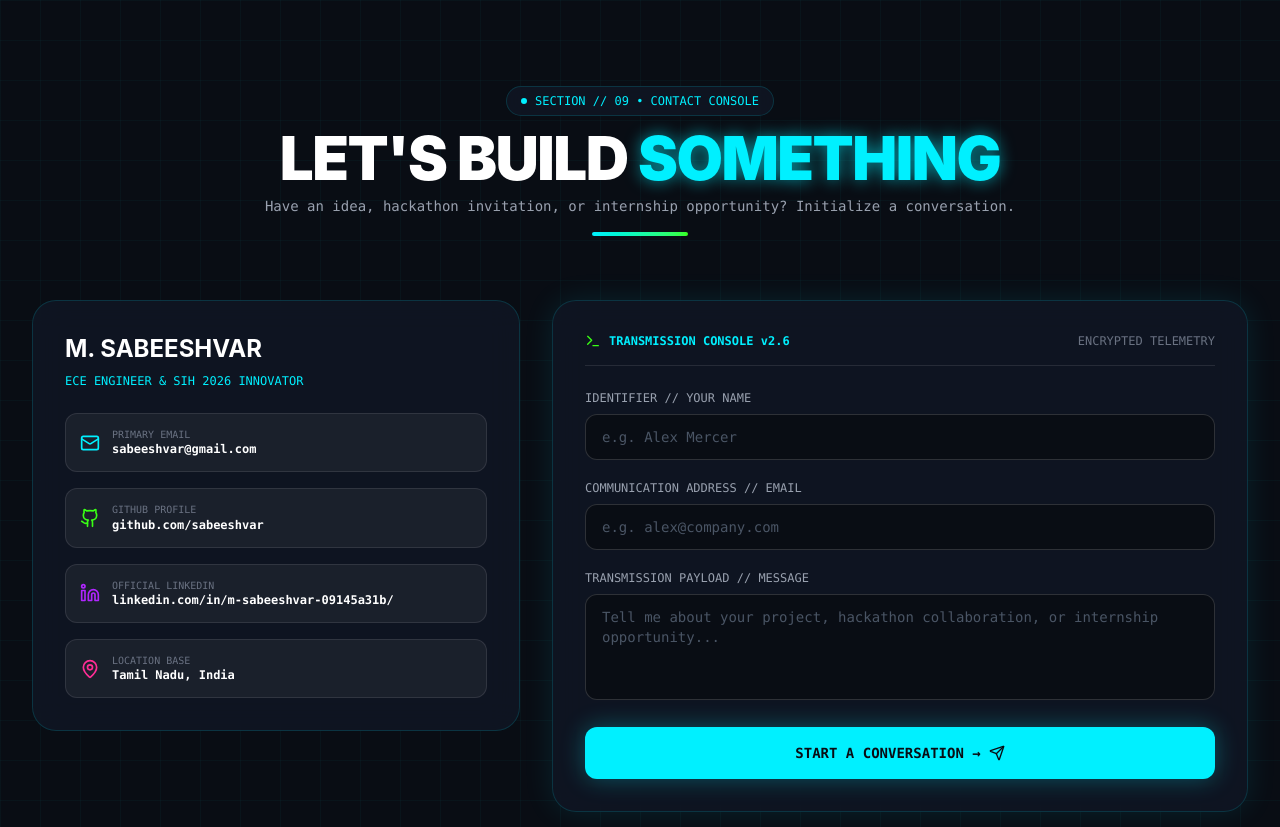
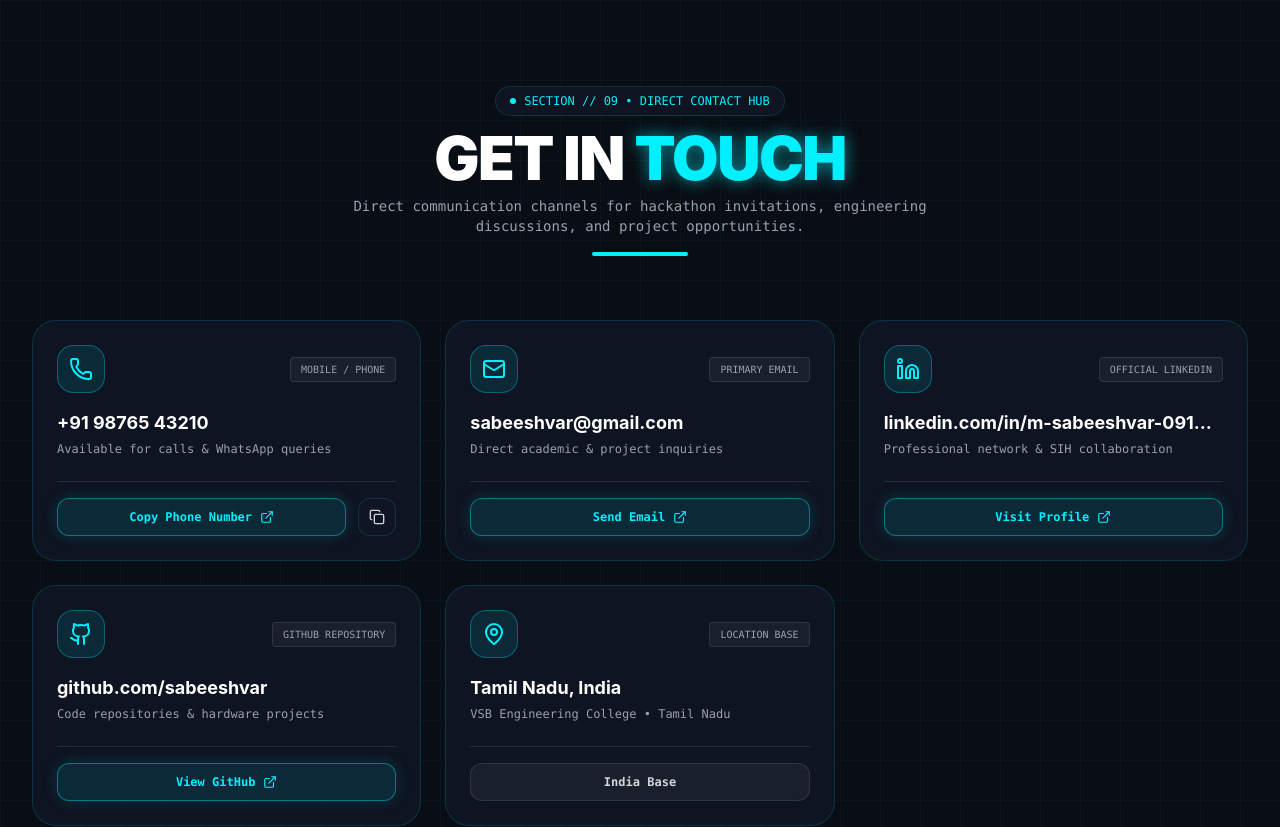
Before and after one commit to sabeeshvar/Portfolio, a React (Vite) app: page / in a window 1280 px wide. Shown: the part 11000-11827 px from the top of the page. Built offline with nearby package versions, Linux system fonts and the light colour scheme.

Commit message:
Remove contact form box and replace with direct contact cards hub for phone, email, LinkedIn, GitHub and location

```diff
--- a/src/components/Contact.jsx
+++ b/src/components/Contact.jsx
@@ -1,193 +1,154 @@
 import React, { useState } from 'react';
-import { Send, Terminal, CheckCircle2, Mail, MapPin, Sparkles } from 'lucide-react';
+import { Mail, Phone, MapPin, ExternalLink, Copy, Check, Terminal, Sparkles } from 'lucide-react';
 import { GithubIcon, LinkedinIcon } from './SocialIcons';
-import confetti from 'canvas-confetti';
 
 export default function Contact() {
-  const [formData, setFormData] = useState({ name: '', email: '', message: '' });
-  const [isSubmitting, setIsSubmitting] = useState(false);
-  const [isSubmitted, setIsSubmitted] = useState(false);
+  const [copiedField, setCopiedField] = useState(null);
 
-  const handleSubmit = (e) => {
-    e.preventDefault();
-    if (!formData.name || !formData.email || !formData.message) return;
+  const phone = "+91 98765 43210"; // Placeholder — update with your exact mobile number
+  const email = "sabeeshvar@gmail.com";
+  const linkedin = "https://www.linkedin.com/in/m-sabeeshvar-09145a31b/";
+  const github = "https://github.com/sabeeshvar";
+  const location = "Tamil Nadu, India";
 
-    setIsSubmitting(true);
-    setTimeout(() => {
-      setIsSubmitting(false);
-      setIsSubmitted(true);
-      confetti({
-        particleCount: 80,
-        spread: 60,
-        origin: { y: 0.8 },
-        colors: ['#00F0FF', '#B026FF', '#39FF14'],
-      });
-    }, 1000);
+  const handleCopy = (text, fieldName) => {
+    navigator.clipboard.writeText(text);
+    setCopiedField(fieldName);
+    setTimeout(() => setCopiedField(null), 2000);
   };
+
+  const contactCards = [
+    {
+      id: 'phone',
+      title: 'MOBILE / PHONE',
+      value: phone,
+      subtext: 'Available for calls & WhatsApp queries',
+      icon: Phone,
+      color: '#00F0FF',
+      actionType: 'copy',
+      actionLabel: 'Copy Phone Number',
+      href: `tel:${phone.replace(/\s+/g, '')}`,
+    },
+    {
+      id: 'email',
+      title: 'PRIMARY EMAIL',
+      value: email,
+      subtext: 'Direct academic & project inquiries',
+      icon: Mail,
+      color: '#00F0FF',
+      actionType: 'email',
+      actionLabel: 'Send Email',
+      href: `mailto:${email}`,
+    },
+    {
+      id: 'linkedin',
+      title: 'OFFICIAL LINKEDIN',
+      value: 'linkedin.com/in/m-sabeeshvar-09145a31b/',
+      subtext: 'Professional network & SIH collaboration',
+      icon: LinkedinIcon,
+      color: '#00F0FF',
+      actionType: 'link',
+      actionLabel: 'Visit Profile',
+      href: linkedin,
+    },
+    {
+      id: 'github',
+      title: 'GITHUB REPOSITORY',
+      value: 'github.com/sabeeshvar',
+      subtext: 'Code repositories & hardware projects',
+      icon: GithubIcon,
+      color: '#00F0FF',
+      actionType: 'link',
+      actionLabel: 'View GitHub',
+      href: github,
+    },
+    {
+      id: 'location',
+      title: 'LOCATION BASE',
+      value: location,
+      subtext: 'VSB Engineering College • Tamil Nadu',
+      icon: MapPin,
+      color: '#00F0FF',
+      actionType: 'info',
+      actionLabel: 'India Base',
+      href: null,
+    },
+  ];
 
   return (
     <section id="contact" className="py-24 relative z-10 px-4 sm:px-6 lg:px-8 max-w-7xl mx-auto">
-      {/* Header */}
+      {/* Section Header */}
       <div className="text-center mb-16">
         <div className="inline-flex items-center gap-2 px-3.5 py-1.5 rounded-full glass-panel border border-[#00F0FF]/30 text-xs font-mono text-[#00F0FF] mb-3">
           <span className="w-1.5 h-1.5 rounded-full bg-[#00F0FF]" />
-          <span>SECTION // 09 • CONTACT CONSOLE</span>
+          <span>SECTION // 09 • DIRECT CONTACT HUB</span>
         </div>
         <h2 className="text-4xl sm:text-6xl font-black font-orbitron text-white tracking-tight uppercase">
-          LET'S BUILD <span className="text-[#00F0FF] glow-text-cyan">SOMETHING</span>
+          GET IN <span className="text-[#00F0FF] glow-text-cyan">TOUCH</span>
         </h2>
-        <p className="text-sm font-mono text-gray-400 mt-2">
-          Have an idea, hackathon invitation, or internship opportunity? Initialize a conversation.
+        <p className="text-sm font-mono text-gray-400 mt-2 max-w-xl mx-auto">
+          Direct communication channels for hackathon invitations, engineering discussions, and project opportunities.
         </p>
-        <div className="w-24 h-1 bg-gradient-to-r from-[#00F0FF] to-[#39FF14] mx-auto mt-4 rounded-full" />
+        <div className="w-24 h-1 bg-[#00F0FF] mx-auto mt-4 rounded-full" />
       </div>
 
-      <div className="grid grid-cols-1 lg:grid-cols-12 gap-8 items-start">
-        {/* Left Column: Direct Links & Info */}
-        <div className="lg:col-span-5 space-y-6">
-          <div className="glass-panel p-8 rounded-3xl border border-white/10 relative overflow-hidden">
-            <h3 className="text-2xl font-bold font-orbitron text-white mb-2">
-              M. SABEESHVAR
-            </h3>
-            <p className="text-xs font-mono text-[#00F0FF] mb-6">
-              ECE ENGINEER & SIH 2026 INNOVATOR
-            </p>
+      {/* DIRECT CONTACT CARDS GRID */}
+      <div className="grid grid-cols-1 md:grid-cols-2 lg:grid-cols-3 gap-6">
+        {contactCards.map((card) => {
+          const Icon = card.icon;
+          const isCopied = copiedField === card.id;
 
-            <div className="space-y-4 font-mono text-xs text-gray-300">
-              <div className="flex items-center gap-3 p-3.5 rounded-xl bg-white/5 border border-white/10">
-                <Mail className="w-5 h-5 text-[#00F0FF]" />
-                <div>
-                  <span className="text-[10px] text-gray-500 block">PRIMARY EMAIL</span>
-                  <a href="mailto:sabeeshvar@gmail.com" className="text-white hover:text-[#00F0FF] transition-colors font-bold">
-                    sabeeshvar@gmail.com
-                  </a>
+          return (
+            <div
+              key={card.id}
+              className="glass-panel p-6 rounded-3xl border border-white/10 hover:border-[#00F0FF] transition-all duration-300 flex flex-col justify-between group relative overflow-hidden"
+            >
+              <div>
+                <div className="flex items-center justify-between mb-4">
+                  <div className="w-12 h-12 rounded-2xl flex items-center justify-center border bg-[#00F0FF]/10 border-[#00F0FF]/30 text-[#00F0FF] group-hover:scale-110 transition-transform">
+                    <Icon className="w-6 h-6" />
+                  </div>
+                  <span className="text-[10px] font-mono px-2.5 py-1 rounded border bg-white/5 border-white/10 text-gray-400">
+                    {card.title}
+                  </span>
                 </div>
+
+                <h3 className="text-lg font-bold font-orbitron text-white mb-1 group-hover:text-[#00F0FF] transition-colors truncate">
+                  {card.value}
+                </h3>
+                <p className="text-xs font-mono text-gray-400 mb-6">{card.subtext}</p>
               </div>
 
-              <div className="flex items-center gap-3 p-3.5 rounded-xl bg-white/5 border border-white/10">
-                <GithubIcon className="w-5 h-5 text-[#39FF14]" />
-                <div>
-                  <span className="text-[10px] text-gray-500 block">GITHUB PROFILE</span>
-                  <a href="https://github.com/sabeeshvar" target="_blank" rel="noopener noreferrer" className="text-white hover:text-[#39FF14] transition-colors font-bold">
-                    github.com/sabeeshvar
+              <div className="pt-4 border-t border-white/10 flex items-center justify-between gap-3">
+                {card.href ? (
+                  <a
+                    href={card.href}
+                    target={card.href.startsWith('http') ? '_blank' : '_self'}
+                    rel="noopener noreferrer"
+                    className="w-full py-2.5 rounded-xl bg-[#00F0FF]/10 border border-[#00F0FF]/40 text-[#00F0FF] font-mono text-xs font-bold hover:bg-[#00F0FF] hover:text-[#090D14] transition-all duration-300 flex items-center justify-center gap-2 cursor-pointer shadow-[0_0_15px_rgba(0,240,255,0.15)]"
+                  >
+                    <span>{card.actionLabel}</span>
+                    <ExternalLink className="w-3.5 h-3.5" />
                   </a>
-                </div>
-              </div>
+                ) : (
+                  <div className="w-full py-2.5 rounded-xl bg-white/5 border border-white/10 text-gray-300 font-mono text-xs font-bold flex items-center justify-center gap-2">
+                    <span>{card.actionLabel}</span>
+                  </div>
+                )}
 
-              <div className="flex items-center gap-3 p-3.5 rounded-xl bg-white/5 border border-white/10">
-                <LinkedinIcon className="w-5 h-5 text-[#B026FF]" />
-                <div>
-                  <span className="text-[10px] text-gray-500 block">OFFICIAL LINKEDIN</span>
-                  <a
-                    href="https://www.linkedin.com/in/m-sabeeshvar-09145a31b/"
-                    target="_blank"
-                    rel="noopener noreferrer"
-                    className="text-white hover:text-[#B026FF] transition-colors font-bold truncate block"
+                {card.actionType === 'copy' || card.id === 'phone' ? (
+                  <button
+                    onClick={() => handleCopy(card.value, card.id)}
+                    className="p-2.5 rounded-xl glass-panel text-gray-300 hover:text-[#00F0FF] hover:border-[#00F0FF] transition-colors cursor-pointer"
+                    title="Copy to clipboard"
                   >
-                    linkedin.com/in/m-sabeeshvar-09145a31b/
-                  </a>
-                </div>
-              </div>
-
-              <div className="flex items-center gap-3 p-3.5 rounded-xl bg-white/5 border border-white/10">
-                <MapPin className="w-5 h-5 text-[#FF2D95]" />
-                <div>
-                  <span className="text-[10px] text-gray-500 block">LOCATION BASE</span>
-                  <span className="text-white font-bold">Tamil Nadu, India</span>
-                </div>
+                    {isCopied ? <Check className="w-4 h-4 text-[#39FF14]" /> : <Copy className="w-4 h-4" />}
+                  </button>
+                ) : null}
               </div>
             </div>
-          </div>
-        </div>
-
-        {/* Right Column: Console Form */}
-        <div className="lg:col-span-7">
-          <div className="glass-panel p-8 rounded-3xl border border-[#00F0FF]/30 shadow-[0_0_30px_rgba(0,240,255,0.1)] relative">
-            <div className="flex items-center justify-between border-b border-white/10 pb-4 mb-6 font-mono text-xs">
-              <span className="text-[#00F0FF] font-bold flex items-center gap-2">
-                <Terminal className="w-4 h-4 text-[#39FF14]" />
-                TRANSMISSION CONSOLE v2.6
-              </span>
-              <span className="text-gray-500">ENCRYPTED TELEMETRY</span>
-            </div>
-
-            {isSubmitted ? (
-              <div className="py-12 text-center space-y-4 animate-fadeIn">
-                <div className="w-16 h-16 rounded-full bg-[#39FF14]/15 border border-[#39FF14] text-[#39FF14] flex items-center justify-center mx-auto">
-                  <CheckCircle2 className="w-8 h-8" />
-                </div>
-                <h4 className="text-xl font-bold font-orbitron text-white">
-                  TRANSMISSION RECEIVED!
-                </h4>
-                <p className="text-sm text-gray-300 font-sans max-w-md mx-auto">
-                  Thank you for reaching out, <strong className="text-[#00F0FF]">{formData.name}</strong>. I will get back to you shortly.
-                </p>
-                <button
-                  onClick={() => {
-                    setIsSubmitted(false);
-                    setFormData({ name: '', email: '', message: '' });
-                  }}
-                  className="px-6 py-2.5 rounded-xl glass-panel text-xs font-mono text-[#00F0FF] hover:border-[#00F0FF] transition-all cursor-pointer"
-                >
-                  SEND ANOTHER MESSAGE
-                </button>
-              </div>
-            ) : (
-              <form onSubmit={handleSubmit} className="space-y-5 font-mono">
-                <div>
-                  <label className="block text-xs text-gray-400 mb-2">
-                    IDENTIFIER // YOUR NAME
-                  </label>
-                  <input
-                    type="text"
-                    required
-                    placeholder="e.g. Alex Mercer"
-                    value={formData.name}
-                    onChange={(e) => setFormData({ ...formData, name: e.target.value })}
-                    className="w-full px-4 py-3 rounded-xl bg-[#090D14] border border-white/15 text-white placeholder-gray-600 focus:outline-none focus:border-[#00F0FF] focus:ring-1 focus:ring-[#00F0FF] transition-all text-sm"
-                  />
-                </div>
-
-                <div>
-                  <label className="block text-xs text-gray-400 mb-2">
-                    COMMUNICATION ADDRESS // EMAIL
-                  </label>
-                  <input
-                    type="email"
-                    required
-                    placeholder="e.g. alex@company.com"
-                    value={formData.email}
-                    onChange={(e) => setFormData({ ...formData, email: e.target.value })}
-                    className="w-full px-4 py-3 rounded-xl bg-[#090D14] border border-white/15 text-white placeholder-gray-600 focus:outline-none focus:border-[#00F0FF] focus:ring-1 focus:ring-[#00F0FF] transition-all text-sm"
-                  />
-                </div>
-
-                <div>
-                  <label className="block text-xs text-gray-400 mb-2">
-                    TRANSMISSION PAYLOAD // MESSAGE
-                  </label>
-                  <textarea
-                    required
-                    rows={4}
-                    placeholder="Tell me about your project, hackathon collaboration, or internship opportunity..."
-                    value={formData.message}
-                    onChange={(e) => setFormData({ ...formData, message: e.target.value })}
-                    className="w-full px-4 py-3 rounded-xl bg-[#090D14] border border-white/15 text-white placeholder-gray-600 focus:outline-none focus:border-[#00F0FF] focus:ring-1 focus:ring-[#00F0FF] transition-all text-sm resize-none"
-                  />
-                </div>
-
-                <button
-                  type="submit"
-                  disabled={isSubmitting}
-                  className="w-full py-4 rounded-xl bg-[#00F0FF] text-[#090D14] font-bold text-sm hover:bg-[#00F0FF]/90 transition-all duration-300 shadow-[0_0_25px_rgba(0,240,255,0.3)] flex items-center justify-center gap-2 cursor-pointer disabled:opacity-50"
-                >
-                  <span>{isSubmitting ? 'TRANSMITTING...' : 'START A CONVERSATION →'}</span>
-                  <Send className="w-4 h-4" />
-                </button>
-              </form>
-            )}
-          </div>
-        </div>
+          );
+        })}
       </div>
     </section>
   );
```
